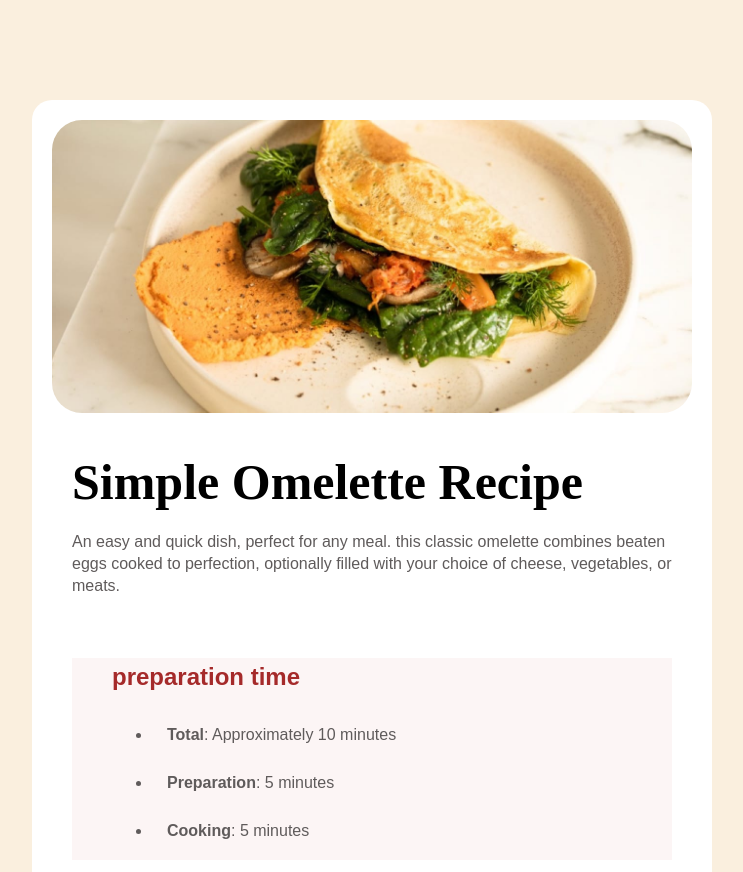
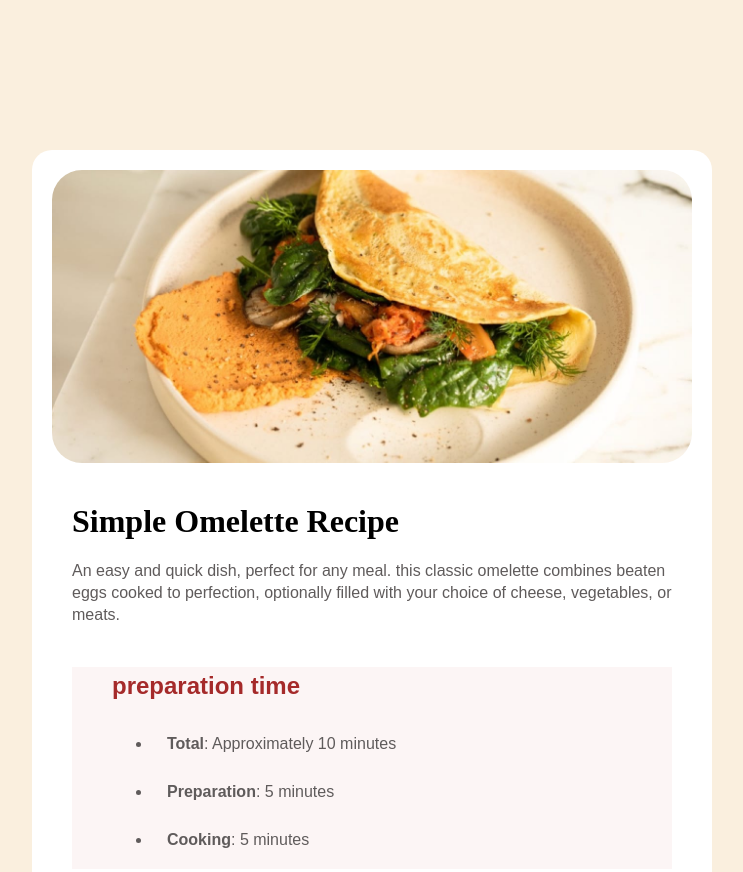
Before and after one commit to kalebbirhanu/recipe-page-main, a plain HTML site: page index.html in a window 1280 px wide. Shown: the top 872 px of the page, without its empty margins (268-1011 px from the left). Drawn offline with Linux system fonts and the light colour scheme.

Commit message:
first commit

```diff
--- a/style.css
+++ b/style.css
@@ -27,7 +27,7 @@ p {
 }
 
 .header>h1 {
-  font-size: 50px;
+
   color: black;
 }
 
@@ -97,14 +97,17 @@ hr {
 
 
 @media only screen and (min-width: 768px) {
-
+* {
+    box-sizing: border-box;
+    margin: 0;
+  }
   body {
     background-color: rgb(250, 239, 222);
   }
 
   .total {
     background-color: white;
-    margin: 100px 300px;
+    margin: 150px 300px;
     border-radius: 20px;
   }
 
@@ -113,12 +116,13 @@ hr {
     border-radius: 50px;
   }
 
-  .header {
+  .header, .main, .ingredient, .instruction, .nutrition {
     margin-top: 0;
   }
 
   div > p {
     font-size: 16px;
+    margin: 0;
   }
 
 .instruction>ul>li {
```
